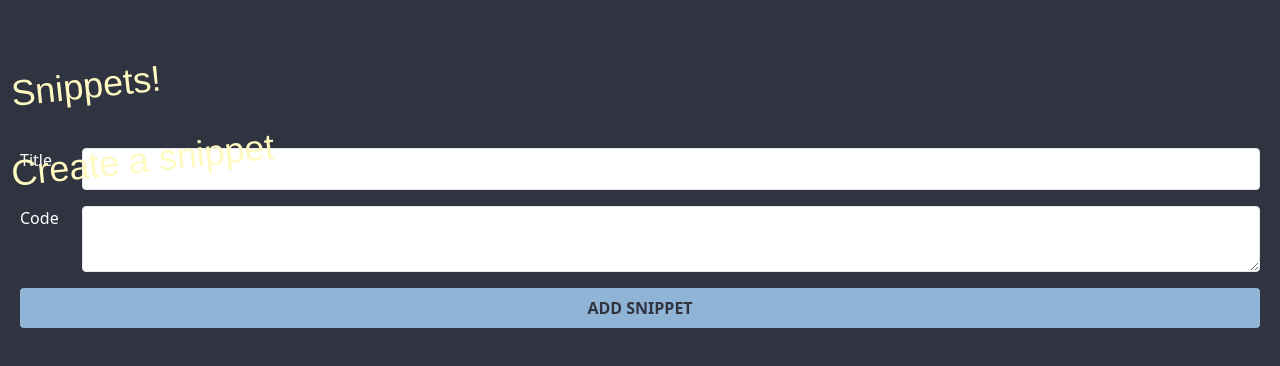
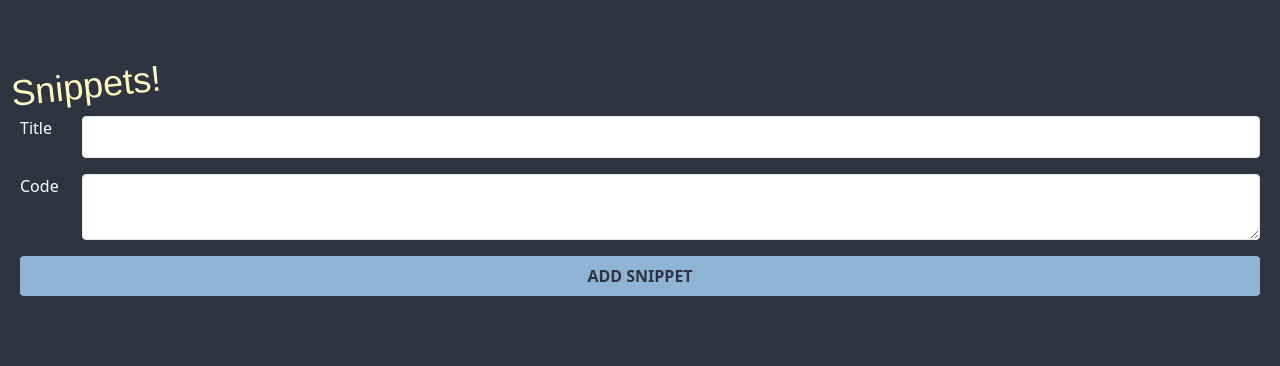
Before and after one commit to SmackSmash/grider-snippets, a Next.js app: page /snippets/new in a window 1280 px wide. Shown: the top 366 px of the page. Built offline with nearby package versions, Linux system fonts and the light colour scheme; a web font is replaced by a local one.

Commit message:
Small chsnges

```diff
--- a/src/app/layout.tsx
+++ b/src/app/layout.tsx
@@ -18,7 +18,7 @@ export default function RootLayout({
       <body className='min-h-screen w-full'>
         <div className='container mx-auto flex h-screen w-full flex-col px-2'>
           <Link
-            className='mb-8 mt-2 inline-block -rotate-6 text-4xl text-poimandres-yellow'
+            className='mb-14 mt-2 inline-block -rotate-6 text-4xl text-poimandres-yellow'
             href='/'
           >
             Snippets!
--- a/src/app/snippets/new/page.tsx
+++ b/src/app/snippets/new/page.tsx
@@ -11,10 +11,6 @@ export default function SnippetCreatePage() {
   }
 
   return (
-    <>
-      <h1 className='my-2 inline-block -rotate-6 text-4xl text-poimandres-yellow'>
-        Create a snippet
-      </h1>
     <form className='font-sans' action={createSnippet}>
       <div className='flex flex-col gap-4 p-3'>
         <div className='flex gap-4'>
@@ -31,10 +27,7 @@ export default function SnippetCreatePage() {
           <label className='w-12' htmlFor='code'>
             Code
           </label>
-            <textarea
-              className='w-full rounded border p-2 text-poimandres-blackslate'
-              name='code'
-            />
+          <textarea className='w-full rounded border p-2 text-poimandres-blackslate' name='code' />
         </div>
         <button
           className='rounded bg-poimandres-darkblue p-2 font-bold uppercase text-poimandres-darkslate hover:text-poimandres-white'
@@ -44,6 +37,5 @@ export default function SnippetCreatePage() {
         </button>
       </div>
     </form>
-    </>
   );
 }
```
Lines whose indentation alone changed are shown as unchanged.
